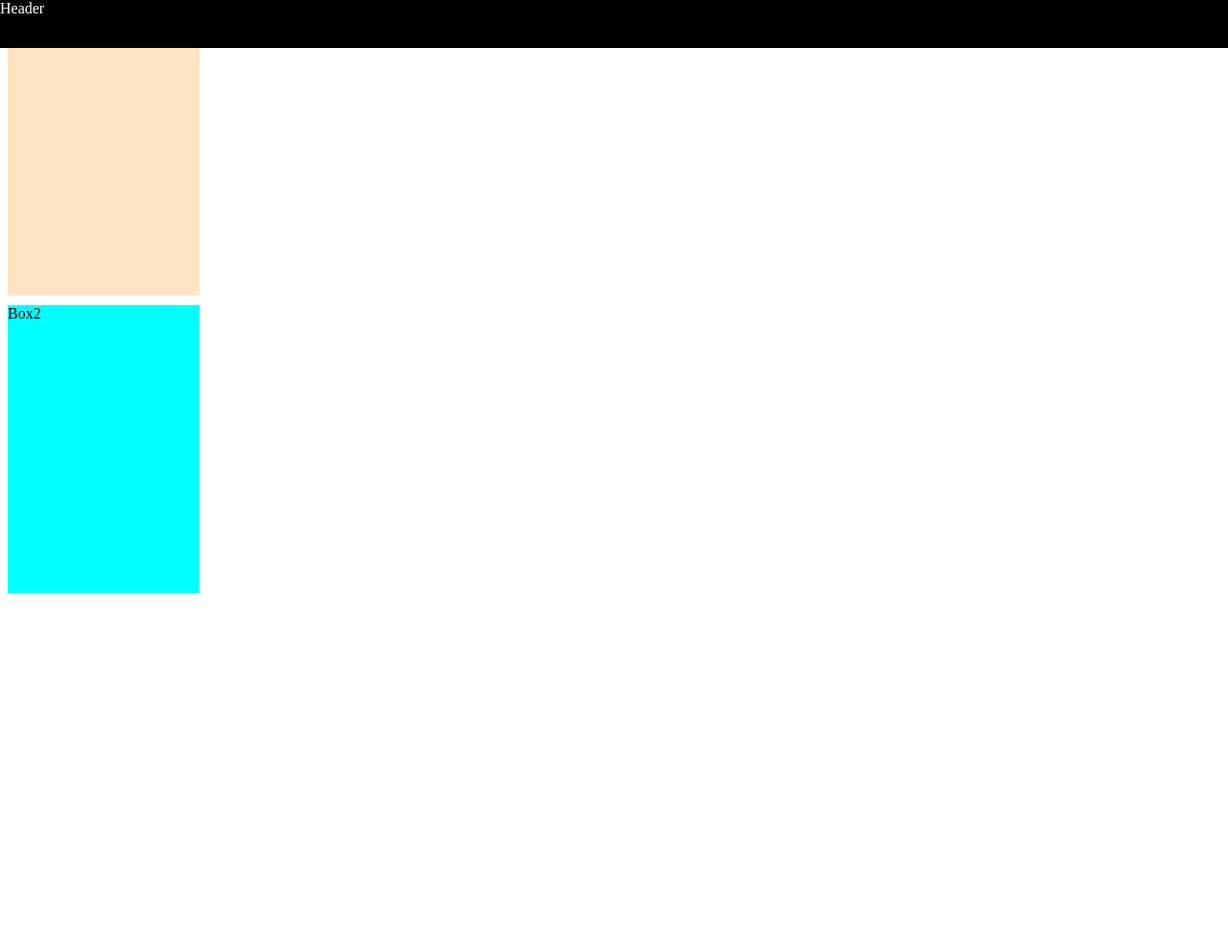
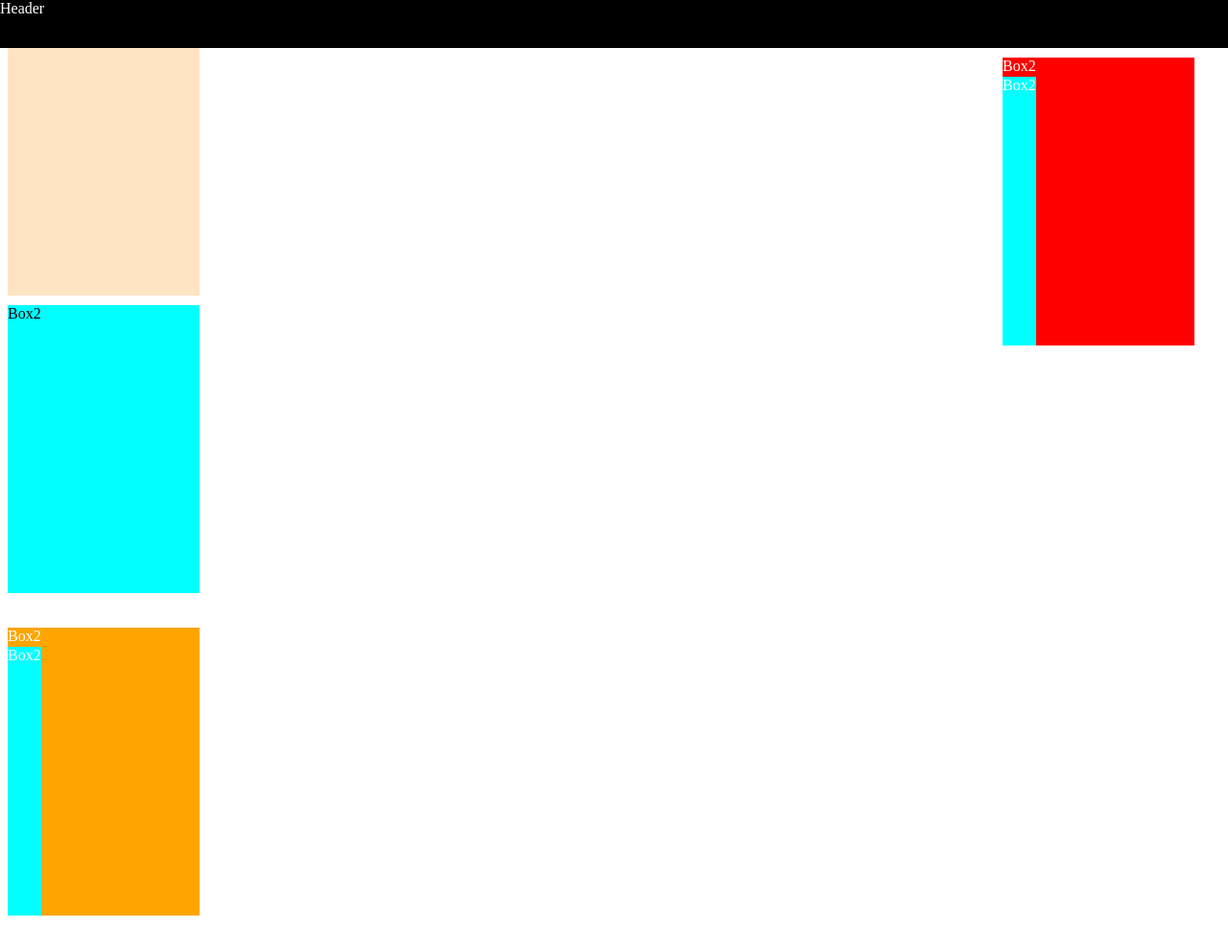
Before and after one commit to meghana123-k/HTML-CSS-Basics, a plain HTML site: page CSS/Position/position.html in a window 1280 px wide. Shown: the top 992 px of the page at 96% size. Drawn offline with Linux system fonts and the light colour scheme.

Commit message:
Update position.html

```diff
--- a/CSS/Position/position.html
+++ b/CSS/Position/position.html
@@ -27,5 +27,47 @@
     width: 200px;
     height: 300px;"
     class="box1">Box2</div>
+    <div
+    style = "
+    margin-top: 10px;
+    background-color: red;
+    color: white;
+    width: 200px;
+    height: 300px;
+    position: fixed;
+    top: 50px;
+    bottom: 10px;
+    right: 35px"
+
+    class="box1">Box2
+    <div
+    style = "
+      position: absolute;
+      top:10px;
+      bottom: 0;
+      margin-top: 10px;
+      background-color:aqua;"
+    class="box1">Box2</div>
+  </div>
+  <br> <br>
+    <div
+    style = "
+    background-color: orange;
+    color: white;
+    width: 200px;
+    height: 300px;
+    position: relative;"
+
+    class="box1">Box2
+    <div
+    style = "
+      position: absolute;
+      top:10px;
+      bottom: 0;
+      margin-top: 10px;
+      background-color:aqua;"
+    class="box1">Box2</div>
+  </div>
+
   </body>
 </html>
```
